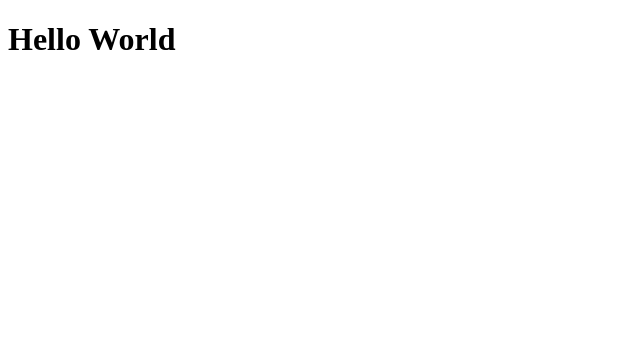
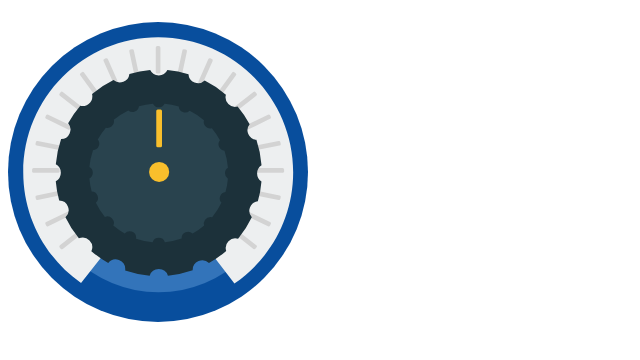
Before and after one commit to duduCMT/ReactJS-Rotary-Potentiometer, a React (Create React App) app: page / in a window 1280 px wide. Shown: the top 360 px of the page, without its empty margins (0-640 px from the left). Built offline with nearby package versions, Linux system fonts and the light colour scheme.

Commit message:
Estrutura base do potenciometro criada

```diff
--- a/src/App.js
+++ b/src/App.js
@@ -1,6 +1,8 @@
+import { Potentiometer } from "./components/Potentiometer/Potentiometer";
+
 function App() {
   return (
-    <h1>Hello World</h1>
+    <Potentiometer />
   );
 }
 
--- /dev/null
+++ b/src/components/Potentiometer/Potentiometer.jsx
@@ -0,0 +1,13 @@
+import bodyImg from './assets/Body.svg'
+import knopImg from './assets/Knop.svg'
+
+import './styles/potentiometer.css'
+
+export function Potentiometer(){
+  return(
+    <div class="potentiometer">
+      <img src={bodyImg} alt="" />
+      <img src={knopImg} alt="" />
+    </div>
+  )
+}
--- /dev/null
+++ b/src/components/Potentiometer/styles/potentiometer.css
@@ -0,0 +1,10 @@
+.potentiometer{
+  display: inline-flex;
+  position: relative;
+}
+
+.potentiometer img {
+  height: 300px;
+  width: 300px;
+  position: absolute;
+}
```
Also changed, not shown: src/components/Potentiometer/assets/Body.svg (added), src/components/Potentiometer/assets/Knop.svg (added).
